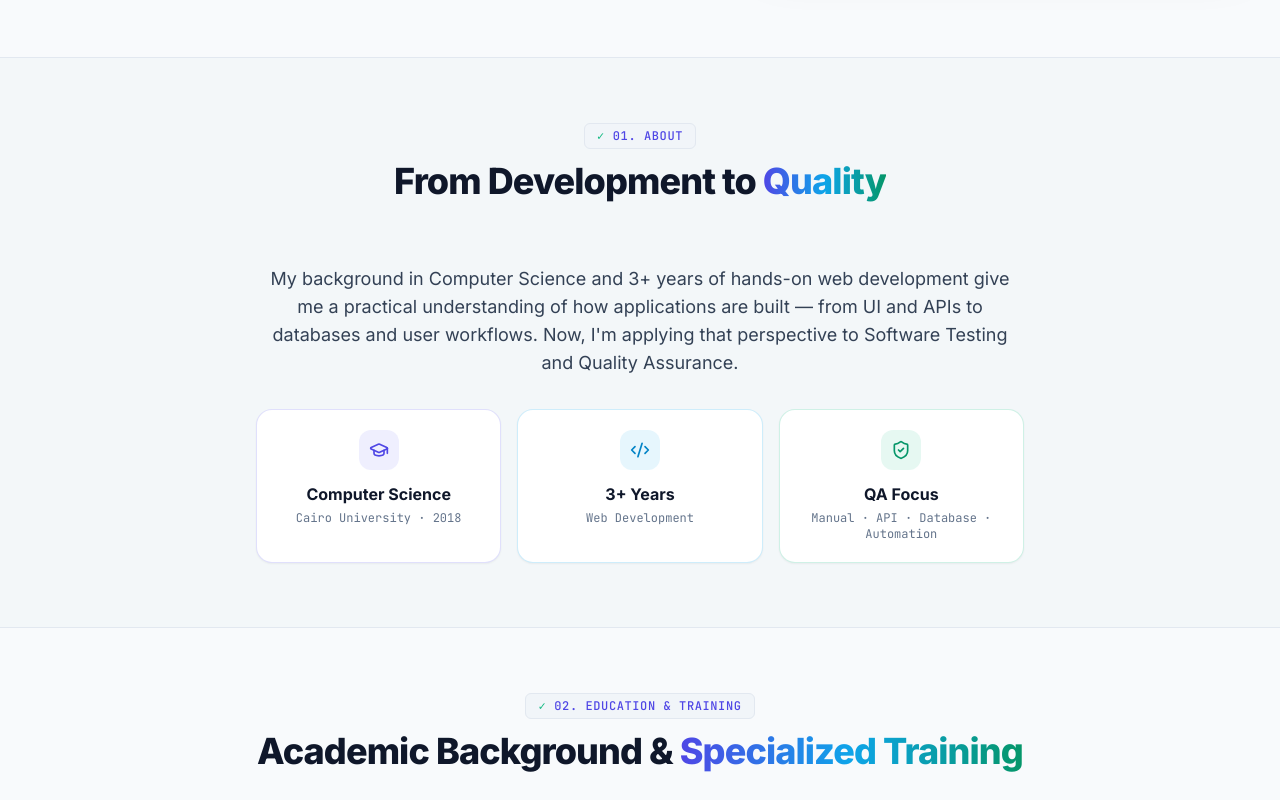
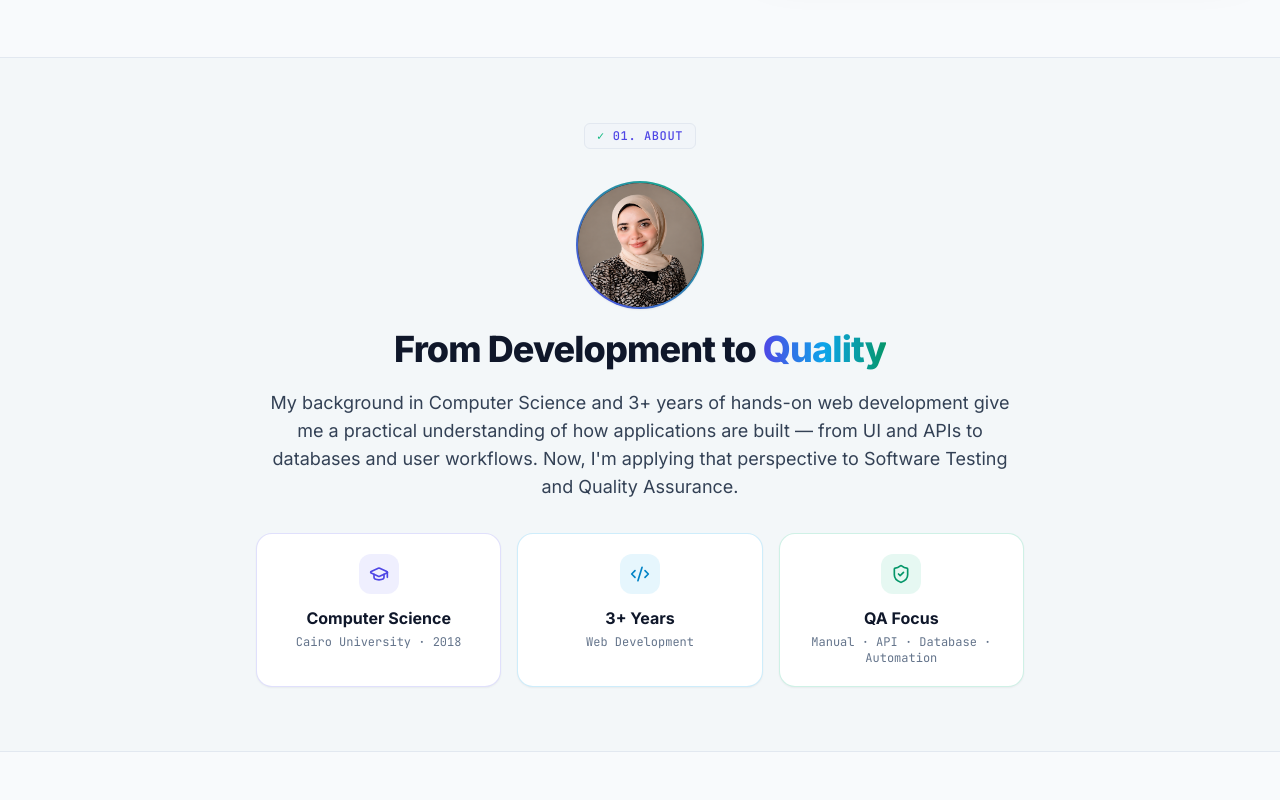
Before and after one commit to omnia-khattab/omnia-testingengineer-portfolio, a React (Vite) app: page / in a window 1280 px wide. Shown: the part 660-1460 px from the top of the page. Built offline with nearby package versions, Linux system fonts and the light colour scheme; no server answers.

Commit message:
add profile img in the about section

```diff
--- a/src/components/common/SectionHeading.jsx
+++ b/src/components/common/SectionHeading.jsx
@@ -4,6 +4,7 @@ export default function SectionHeading({
   tag,
   title,
   subtitle,
+  img = false,
   align = 'center',
   accent,
   className = ''
@@ -11,13 +12,21 @@ export default function SectionHeading({
   const isCenter = align === 'center';
 
   return (
-    <div className={`mb-12 md:mb-16 ${isCenter ? 'text-center mx-auto max-w-3xl' : 'max-w-3xl'} ${className}`}>
+    <div className={`mb-12 md:mb-5 ${isCenter ? 'text-center mx-auto max-w-3xl' : 'max-w-3xl'} ${className}`}>
       {tag && (
         <div className={`inline-flex items-center gap-2 px-3 py-1 rounded-md text-xs font-mono font-medium tracking-wider uppercase mb-3 bg-slate-100 dark:bg-slate-900 border border-slate-200 dark:border-slate-800 text-indigo-600 dark:text-indigo-400 ${isCenter ? 'justify-center' : ''}`}>
           <span className="text-emerald-500 dark:text-emerald-400 font-bold">✓</span>
           <span>{tag}</span>
         </div>
       )}
+      { img &&(
+      <div className=" my-5 w-32 h-32 m-auto rounded-full bg-gradient-to-tr from-indigo-600 to-emerald-500 p-0.5 shadow-sm">
+        <div className="w-full h-full bg-slate-950 rounded-full flex items-center justify-center">
+          <img className="w-full h-full rounded-full" src="/omnia.png" alt="Profile photo" />
+        </div>
+      </div>)
+      }
+
       <h2 className="text-2xl sm:text-3xl lg:text-4xl font-extrabold tracking-tight text-slate-900 dark:text-white leading-tight">
         {title}{' '}
         {accent && (
@@ -26,11 +35,13 @@ export default function SectionHeading({
           </span>
         )}
       </h2>
+
       {subtitle && (
         <p className="mt-3 text-base sm:text-lg text-slate-600 dark:text-slate-400 leading-relaxed">
           {subtitle}
         </p>
       )}
+
     </div>
   );
 }
--- a/src/components/sections/About.jsx
+++ b/src/components/sections/About.jsx
@@ -35,6 +35,7 @@ export default function About() {
           tag="01. About"
           title="From Development to"
           accent="Quality"
+          img={true}
         />
 
         <div className="max-w-3xl mx-auto space-y-8">
```
Also changed, not shown: public/omnia-copy.png (added).
